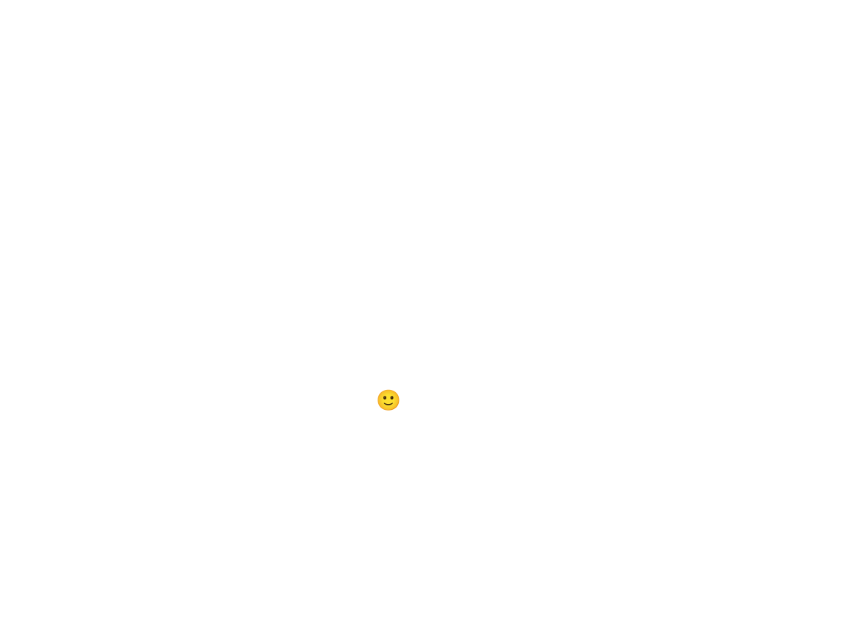
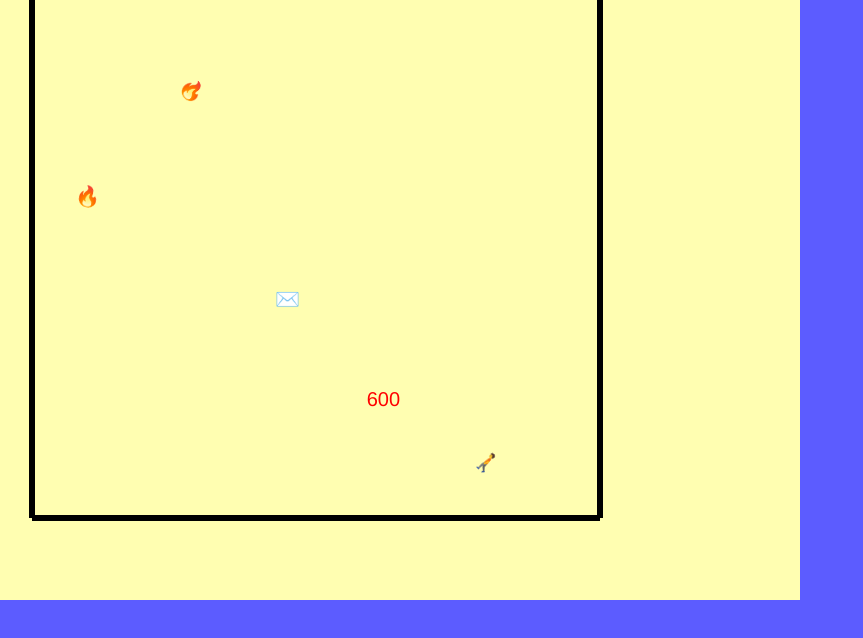
Before and after one commit to ubershmekel/js-13-jumper, a plain HTML site: page index.html in a window 1280 px wide. Shown: the whole page, without its empty margins (0-863 px from the left). Drawn offline with Linux system fonts and the light colour scheme.

Commit message:
Bounded jumper with mouse angle bounce

```diff
--- a/index.html
+++ b/index.html
@@ -6,10 +6,11 @@
   <style>
     body {
       margin: 0;
+      background-color: rgb(92, 92, 255);
     }
 
-    #canvas {
-      background-color: #00ff00;
+    canvas {
+      background-color: rgb(255, 254, 177);
     }
   </style>
 </head>
@@ -18,29 +19,58 @@
   <canvas>
   </canvas>
   <script>
+    "use strict";
     var smiley = "🙂";
     var fire = "🔥";
+    var env = "✉️";
+    var walker = "🚶";
+    //var resistance = 0.9;
     var canvas = document.querySelector('canvas');
     function scaleCanvas() {
-      canvas.width = window.innerWidth;
-      canvas.height = window.innerHeight;
+      canvas.width = 800 // window.innerWidth;
+      canvas.height = 600 // window.innerHeight;
     }
     scaleCanvas();
     var ctx = canvas.getContext('2d');
     ctx.font = '20px Helvetica';
-    ctx.fillStyle = '#ffff00';
+    ctx.fillStyle = '#ff0000';
+    ctx.lineWidth = 6
+
     var state = {
       hero: {
-        char: smiley,
+        char: walker,
         x: 100,
-        y: 100,
+        y: 300,
         vx: 1,
         vy: 1,
-        angle: 0
+        gravity: 10,
+        angle: 45
+      },
+      fire1: {
+        char: fire,
+        x: 100,
+        y: 200,
+        angle: 10,
+      },
+      fire2: {
+        char: fire,
+        x: 200,
+        y: 100,
+        angle: 45,
+      },
+      env1: {
+        char: env,
+        x: 300,
+        y: 300,
+        angle: 0,
       }
     };
 
-    function draw(text, endingX, centerY, angle) {
+    var groundY = 500;
+    var rightX = 600;
+    var leftX = 50;
+
+    function drawText(text, endingX, centerY, angle) {
       // https://stackoverflow.com/questions/28560842/rotating-multiple-texts-in-canvas
       // save the starting context state (untransformed)
       ctx.save();
@@ -60,41 +90,107 @@
       ctx.restore();
     }
 
+    function drawLine(startX, startY, endX, endY) {
+      ctx.beginPath()
+      ctx.moveTo(startX, startY)
+      ctx.lineTo(endX, endY)
+      ctx.stroke()
+    }
+
     function clamp(min, val, max) {
       return Math.max(min, Math.min(max, val))
     }
+
+
     var prevMouseX = innerWidth / 2;
     var alpha = 0;
+    var debugText = '';
+    var heroSize = 18;
     // MOUSE MOVE LISTENER - Listens for mouse movement and determines the closest line point
     window.addEventListener('mousemove', function (e) {
-      deltaX = prevMouseX - e.pageX;
+      var deltaX = prevMouseX - e.pageX;
       var alpha = state.hero.angle + deltaX;
       alpha = clamp(-45, alpha, 45);
-      console.log(alpha);
+      //console.log(alpha);
       // clamp
       state.hero.angle = alpha
       prevMouseX = e.pageX;
       // e.pageY;
     });
 
+    function debug(text) {
+      debugText = text;
+    }
 
-    function gameStep() {
+    function simulate() {
       // clear canvas frame
       ctx.clearRect(0, 0, innerWidth, innerHeight)
+      drawText(debugText, 400, 400, 0)
+      for (var key in state) {
+        /*if (data.hasOwnProperty(k)) {
+           user[k] = data[k];
+        }*/
+        var obj = state[key];
+        //console.log(key, obj)
+        if (obj.vx) {
+          obj.x = obj.x + obj.vx * fixedTimeDelta
+          obj.y = obj.y + obj.vy * fixedTimeDelta
+        }
+        if (obj.gravity) {
+          //obj.vy = clamp(-20, obj.vy + obj.gravity * fixedTimeDelta * 100, 20);
+          obj.vy = obj.vy + obj.gravity * fixedTimeDelta * 100
+        }
+        drawText(obj.char, obj.x, obj.y, obj.angle)
+      }
+
+      if (state.hero.y > groundY) {
+        state.hero.y = groundY
+        var vmag = Math.sqrt(state.hero.vx * state.hero.vx + state.hero.vy * state.hero.vy)
+        // round velocity magnitude to nearest 100 to get more consistent max jump height
+        vmag = Math.round(vmag / 100) * 100
+        //var vmag = 800
+        var vy = -Math.cos(state.hero.angle * Math.PI / 180) * vmag
+        var vx = Math.sin(state.hero.angle * Math.PI / 180) * vmag
+        state.hero.vy = vy
+        state.hero.vx = vx
+        debug(vmag)
+      }
+      if (state.hero.x < leftX || state.hero.x > rightX) {
+        state.hero.vx = -state.hero.vx
+      }
+
+      drawLine(leftX - heroSize, groundY + heroSize, rightX, groundY + heroSize)
+      drawLine(leftX - heroSize, 0, leftX - heroSize, groundY + heroSize)
+      drawLine(rightX, 0, rightX, groundY + heroSize)
+    }
+
+    var then = Date.now();
+    var fixedTimeDelta = 0.01;
+    var fixedTimeDeltaMs = fixedTimeDelta * 1000;
+    var timeRemainderMs = 0.0;
+    function gameStep() {
+      // make the game loop
+      window.requestAnimationFrame(gameStep)
+
+      // Update physics by time, not frames, to avoid machine speed bugs
+      var now = Date.now();
+      var timeDeltaMs = now - then;
+      then = now;
+      //console.log(timeDeltaMs)
+      // Avoid strange things happening when you leave and re-enter the tab
+      // 10 ms = 100 fps, 100 ms = 10 fps
+      timeDeltaMs = clamp(10, timeDeltaMs, 100)
+      timeRemainderMs = timeRemainderMs + timeDeltaMs
+      while (timeRemainderMs >= fixedTimeDeltaMs) {
+        simulate()
+        timeRemainderMs = timeRemainderMs - fixedTimeDeltaMs
+      }
+
       /*draw(fire, 100, 100, 45)
       draw(smiley, 0, 0, 45)
       draw(smiley, 200, 200, 45)
       draw(fire, 100, 100, 90)*/
-      for (var key in state) {
-        /*if (data.hasOwnProperty(k)) {
-           user[k] = data[k];
-        }*/
-        obj = state[key];
-        //console.log(key, obj)
-        obj.x = obj.x + obj.vx
-        obj.y = obj.y + obj.vy
-        draw(obj.char, obj.x, obj.y, obj.angle)
-      }
+
 
       // draw hero
       //var index = 1
@@ -105,8 +201,6 @@
       //ctx.rotate(-Math.PI / 8)
       //ctx.fillText(fire, index * 40 + 6, 45)
       // /ctx.restore()
-      // make the game loop
-      window.requestAnimationFrame(gameStep)
     }
     gameStep()
   </script>
```
